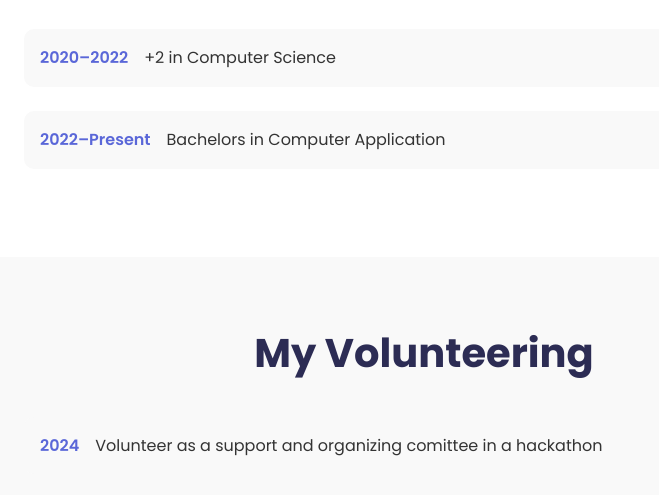
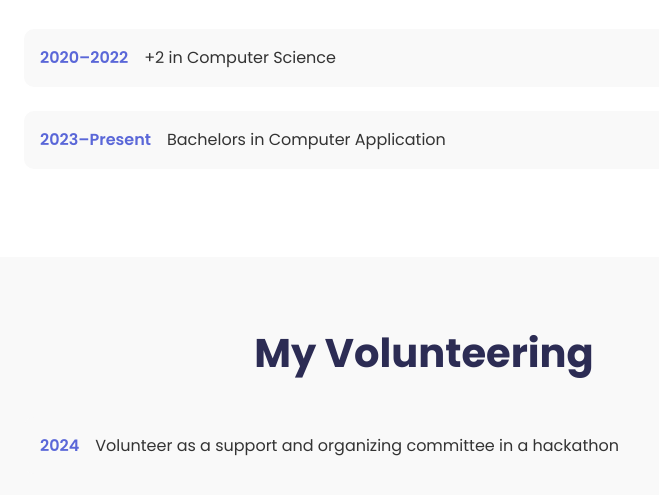
Before and after one commit to Srijaanaa/srijana_portfolio.github.io, a plain HTML site: page index.html in a window 1280 px wide. Shown: the part 2463-2958 px from the top of the page, 216-875 px from the left. Drawn offline with nearby package versions, Linux system fonts and the light colour scheme.

Commit message:
Update index.html

```diff
--- a/index.html
+++ b/index.html
@@ -174,7 +174,7 @@
           <p>+2 in Computer Science</p>
         </div>
         <div class="timeline-item">
-          <span class="year">2022–Present</span>
+          <span class="year">2023–Present</span>
           <p>Bachelors in Computer Application</p>
         </div>
       </div>
@@ -186,7 +186,7 @@
       <div class="timeline">
         <div class="timeline-item">
           <span class="year">2024</span>
-          <p>Volunteer as a support and organizing comittee in a hackathon</p>
+          <p>Volunteer as a support and organizing committee in a hackathon</p>
         </div>
         <div class="timeline-item">
           <span class="year">2025</span>
```
